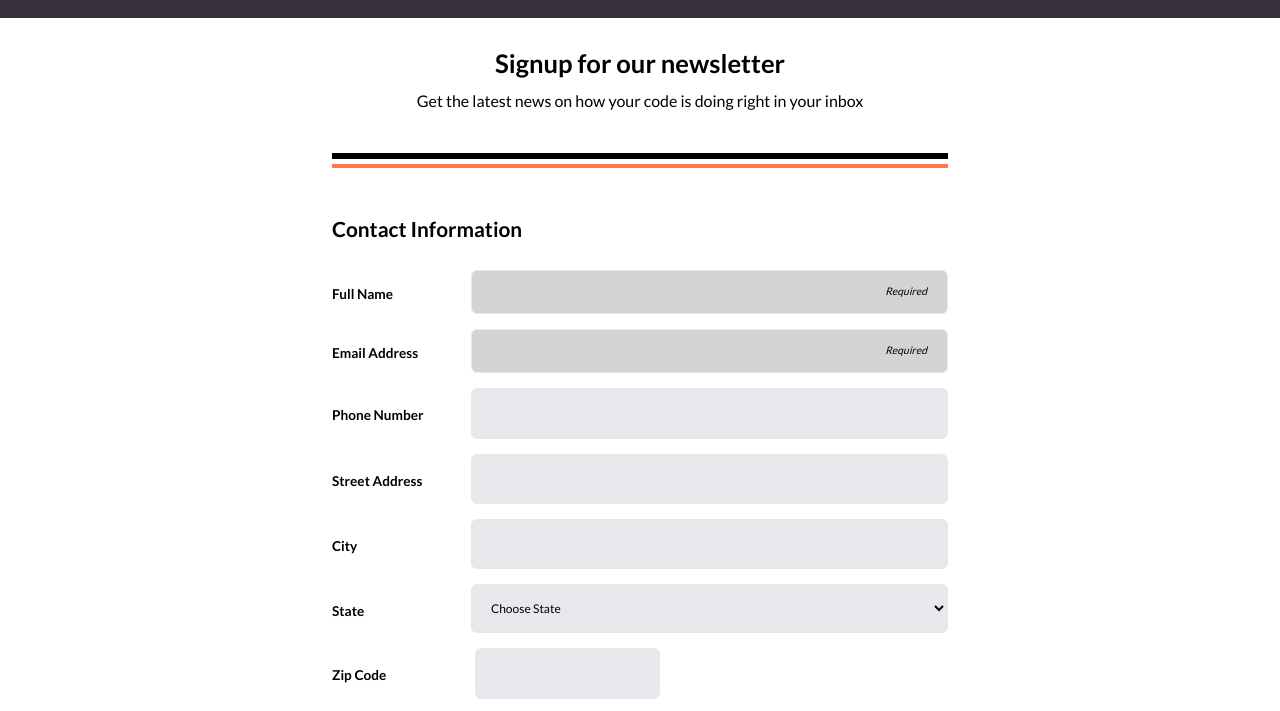
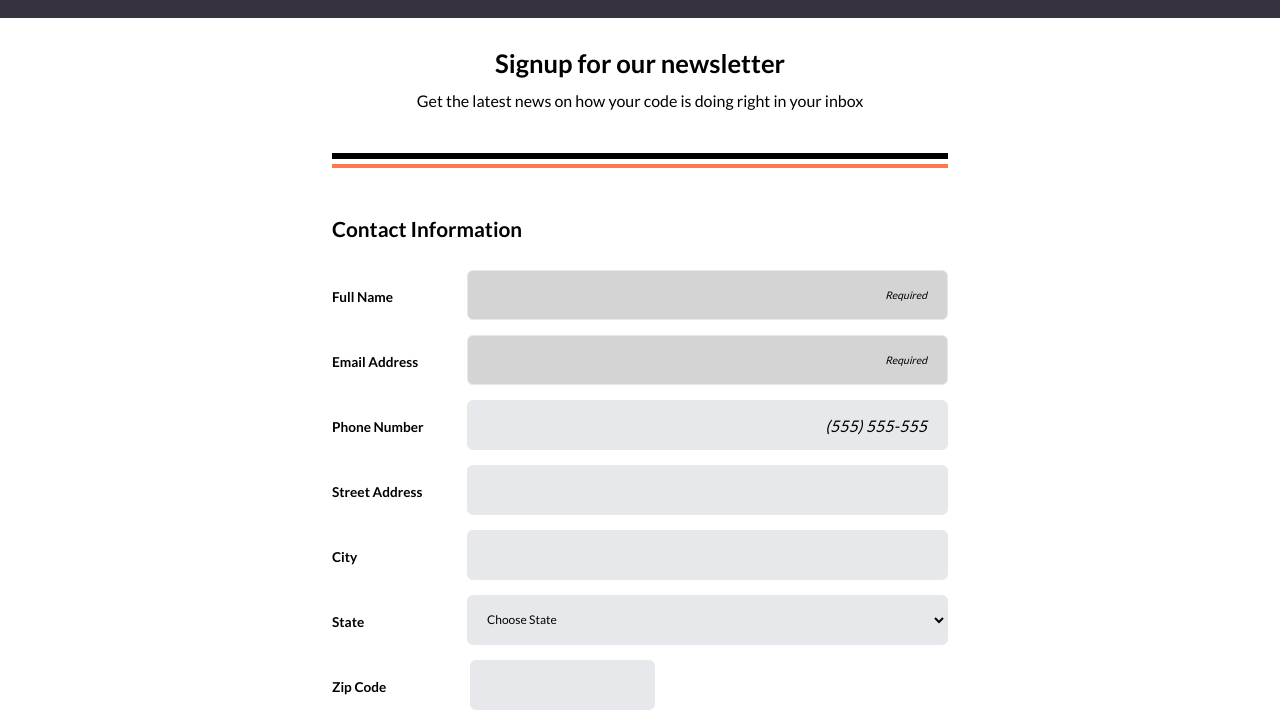
Before and after one commit to barbarasmok/Techdegree-Project-3, a plain HTML site: page index.html in a window 1280 px wide. Shown: the part 99-810 px from the top of the page. Drawn offline with Linux system fonts and the light colour scheme.

Commit message:
changed the margins and added a new placeholder

```diff
--- a/css/style.css
+++ b/css/style.css
@@ -156,6 +156,7 @@ select {
     border: 1px solid #e6e8eb;
     background-color: #e6e8eb;
     width: 100%;
+    height: 50px;
 }
 
 input:focus,
@@ -301,8 +302,7 @@ textarea {
         font-size: .85em;
     }
 
-    .label {
-        margin-right: 20px;
+    .input {
+        margin-left: 15px;
     }
-
 }
--- a/index.html
+++ b/index.html
@@ -36,7 +36,7 @@
 
                         <div class="row">
                             <label class="label" for="phone">Phone Number</label>
-                            <input class="input" type="tel" id="phone" name="phone_number" pattern="[0-9]{3}-[0-9]{3}-[0-9]{4}">
+                            <input class="input" type="tel" id="phone" name="phone_number" pattern="[0-9]{3}-[0-9]{3}-[0-9]{4}" placeholder="(555) 555-555">
                         </div><!--/.row-->
 
                         <div class="row">
```
